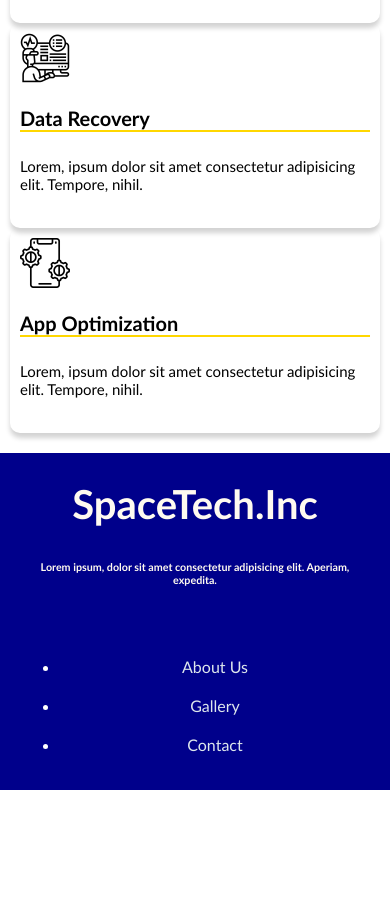
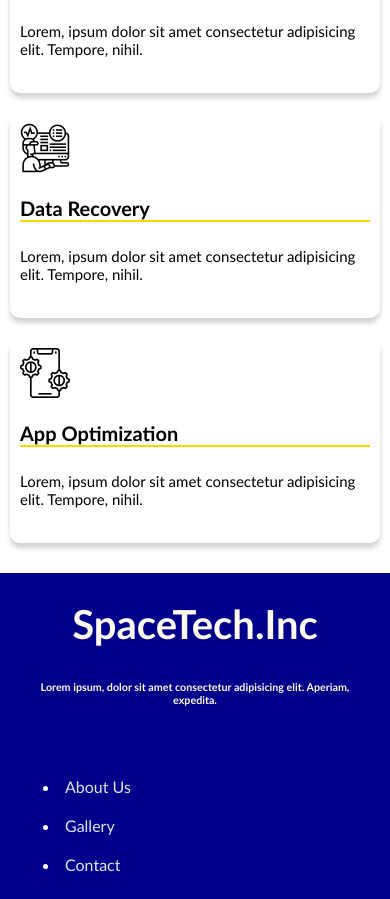
Before and after one commit to capebanget/a10revisi, a plain HTML site: page index.html in a window 390 px wide. Shown: the part 4960-5859 px from the top of the page. Before the commit the page ends 5750 px from the top, so only its background shows below. Drawn offline with Linux system fonts and the light colour scheme; a script that the page names is missing.

Commit message:
Update respon.css

```diff
--- a/respon.css
+++ b/respon.css
@@ -102,7 +102,7 @@ h4 {
 
     .service-content .service {
       width: 100%;
-      margin: 0 10px 0 10px;
+      margin: 10px;
     }
 
     .service h3 {
@@ -125,7 +125,7 @@ h4 {
   .footer .footer-text,
   .footer-list {
     width: 100%;
-    text-align: center;
+    text-align: left;
   }
   .footer .footer-text {
     text-align: center;
```
